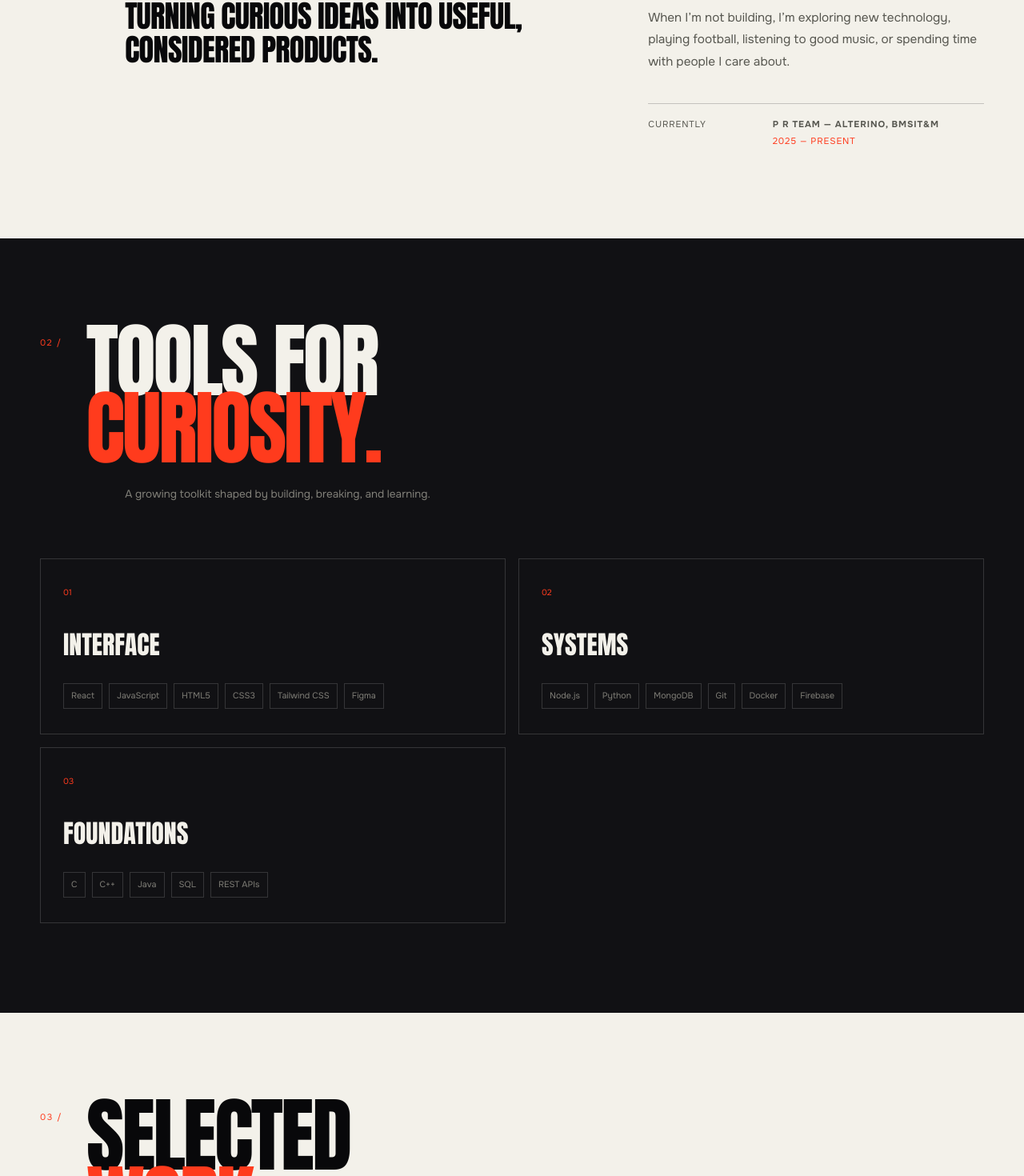
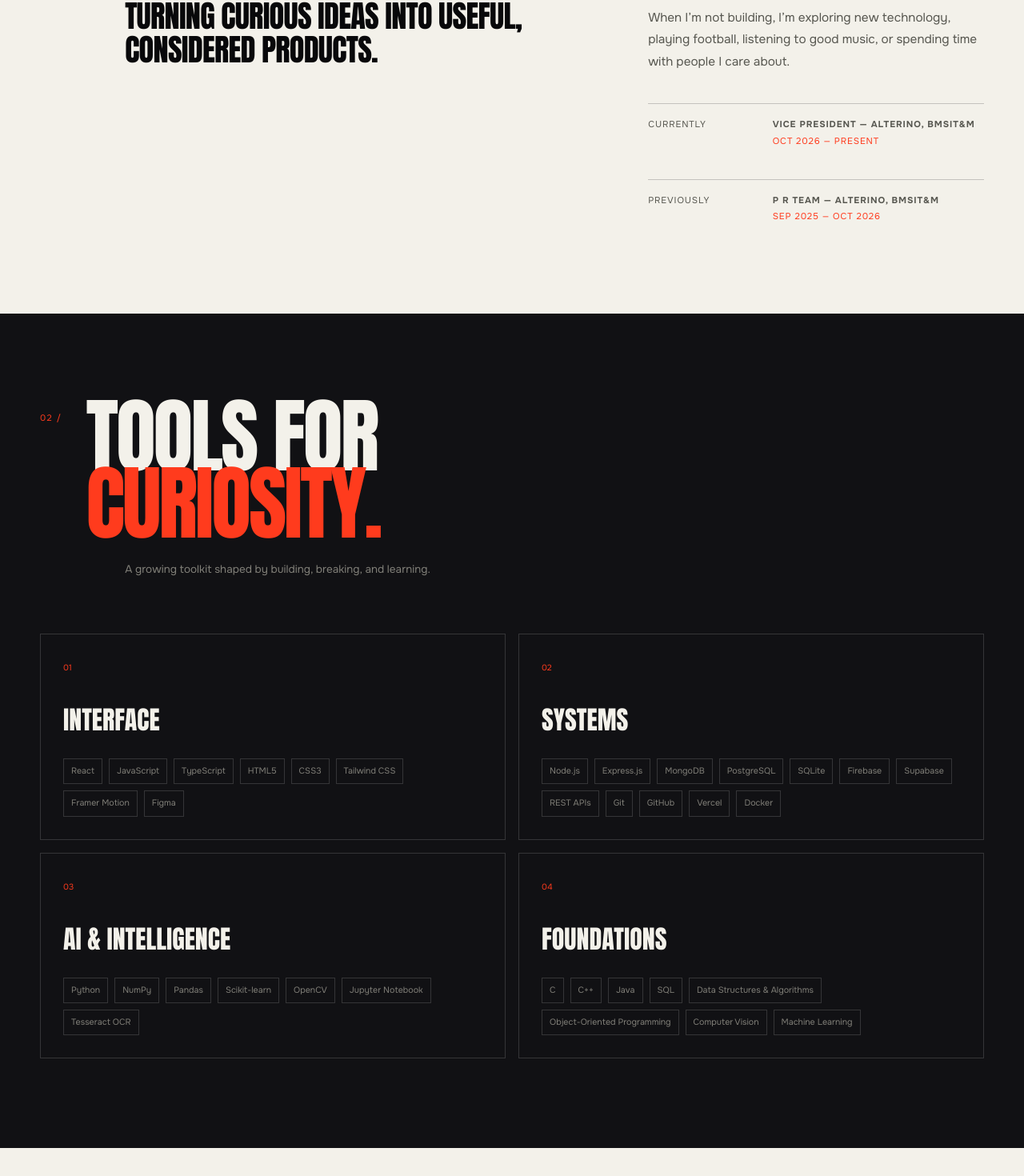
Before and after one commit to ravizzz18/Portfolio, a React (Vite) app: page / in a window 1280 px wide. Shown: the part 1279-2749 px from the top of the page at 80% size. Built offline with nearby package versions, Linux system fonts and the light colour scheme; no server answers; the database is empty.

Commit message:
Upgrade portfolio tools section

```diff
--- a/src/components/About.jsx
+++ b/src/components/About.jsx
@@ -12,7 +12,8 @@ const About = () => (
         <motion.div className="about-copy" initial={{ opacity: 0, x: 20 }} whileInView={{ opacity: 1, x: 0 }} viewport={{ once: true }}>
           <p>My work lives across frontend development and AI/ML. I care about responsive interfaces, clear systems, and the small details that make a digital experience feel intentional.</p>
           <p>When I’m not building, I’m exploring new technology, playing football, listening to good music, or spending time with people I care about.</p>
-          <div className="about-meta"><span>Currently</span><strong>P R Team — Alterino, BMSIT&M</strong><span>2025 — present</span></div>
+          <div className="about-meta"><span>Currently</span><strong>Vice President — Alterino, BMSIT&M</strong><span>Oct 2026 — present</span></div>
+          <div className="about-meta"><span>Previously</span><strong>P R Team — Alterino, BMSIT&M</strong><span>Sep 2025 — OCt 2026</span></div>
         </motion.div>
       </div>
     </div>
--- a/src/components/Skills.jsx
+++ b/src/components/Skills.jsx
@@ -1,20 +1,31 @@
 import React from 'react';
-import { motion } from 'framer-motion';
+import { motion, useReducedMotion } from 'framer-motion';
 
 const groups = [
-  ['01', 'Interface', ['React', 'JavaScript', 'HTML5', 'CSS3', 'Tailwind CSS', 'Figma']],
-  ['02', 'Systems', ['Node.js', 'Python', 'MongoDB', 'Git', 'Docker', 'Firebase']],
-  ['03', 'Foundations', ['C', 'C++', 'Java', 'SQL', 'REST APIs']],
+  ['01', 'Interface', ['React', 'JavaScript', 'TypeScript', 'HTML5', 'CSS3', 'Tailwind CSS', 'Framer Motion', 'Figma']],
+  ['02', 'Systems', ['Node.js', 'Express.js', 'MongoDB', 'PostgreSQL', 'SQLite', 'Firebase', 'Supabase', 'REST APIs', 'Git', 'GitHub', 'Vercel', 'Docker']],
+  ['03', 'AI & Intelligence', ['Python', 'NumPy', 'Pandas', 'Scikit-learn', 'OpenCV', 'Jupyter Notebook', 'Tesseract OCR']],
+  ['04', 'Foundations', ['C', 'C++', 'Java', 'SQL', 'Data Structures & Algorithms', 'Object-Oriented Programming', 'Computer Vision', 'Machine Learning']],
 ];
 
-const Skills = () => (
+const Skills = () => {
+  const reduceMotion = useReducedMotion();
+
+  return (
     <section id="skills" className="section-frame skills-section">
       <div className="container">
         <div className="section-heading section-heading--light"><span className="section-index">02 /</span><h2>Tools for<br /><em>curiosity.</em></h2></div>
         <p className="section-note">A growing toolkit shaped by building, breaking, and learning.</p>
         <div className="skill-groups">
           {groups.map(([number, title, skills], index) => (
-          <motion.div className="skill-group" key={title} initial={{ opacity: 0, y: 24 }} whileInView={{ opacity: 1, y: 0 }} viewport={{ once: true }} transition={{ delay: index * .12 }}>
+            <motion.div
+              className="skill-group"
+              key={title}
+              initial={reduceMotion ? false : { opacity: 0, y: 18 }}
+              whileInView={{ opacity: 1, y: 0 }}
+              viewport={{ once: true, amount: .2 }}
+              transition={reduceMotion ? undefined : { delay: index * .08, duration: .45 }}
+            >
               <span className="skill-number">{number}</span><h3>{title}</h3>
               <div className="skill-list">{skills.map((skill) => <span key={skill}>{skill}</span>)}</div>
             </motion.div>
@@ -23,5 +34,6 @@ const Skills = () => (
       </div>
     </section>
   );
+};
 
 export default Skills;
```
Lines whose indentation alone changed are shown as unchanged.
